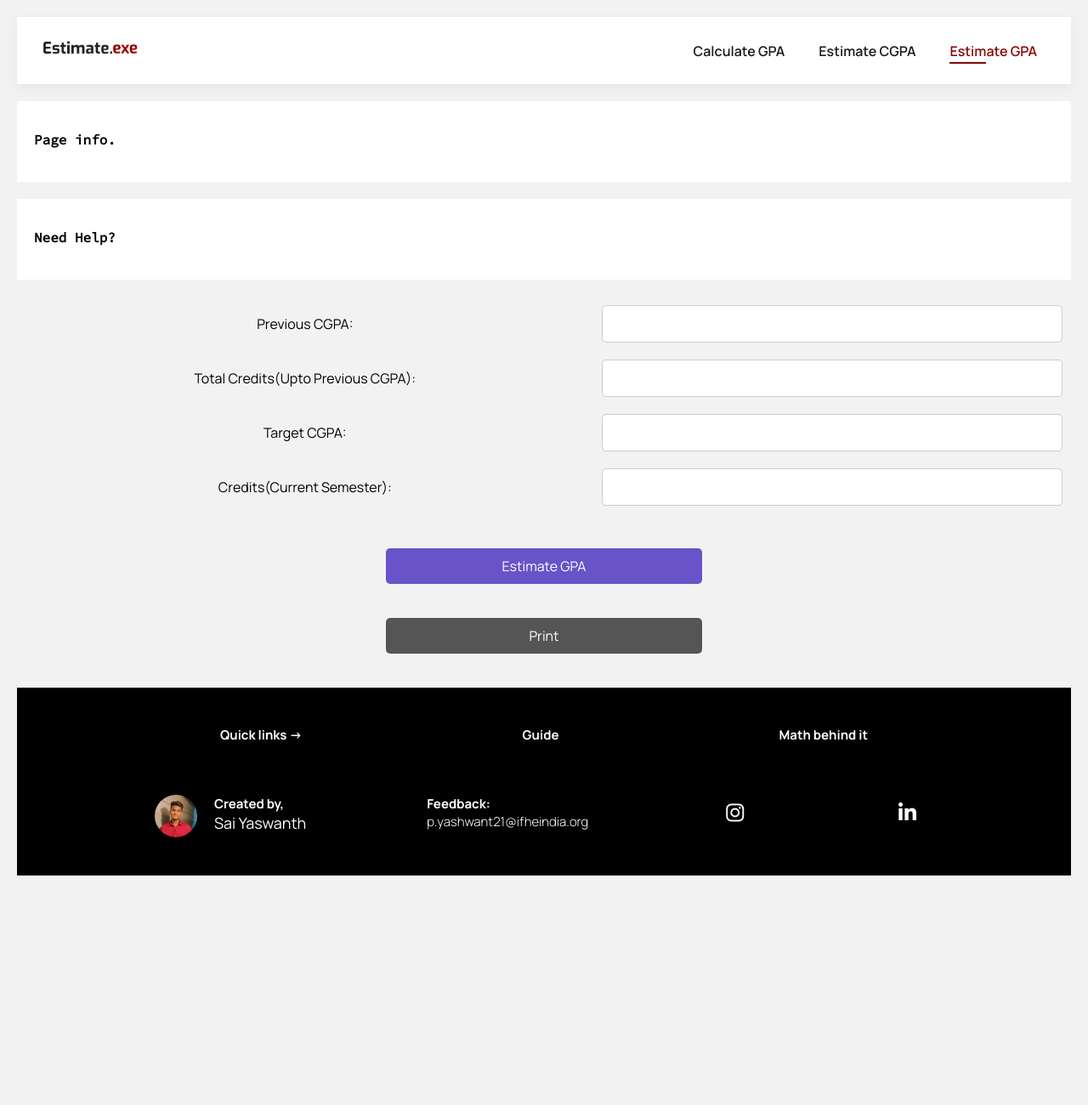
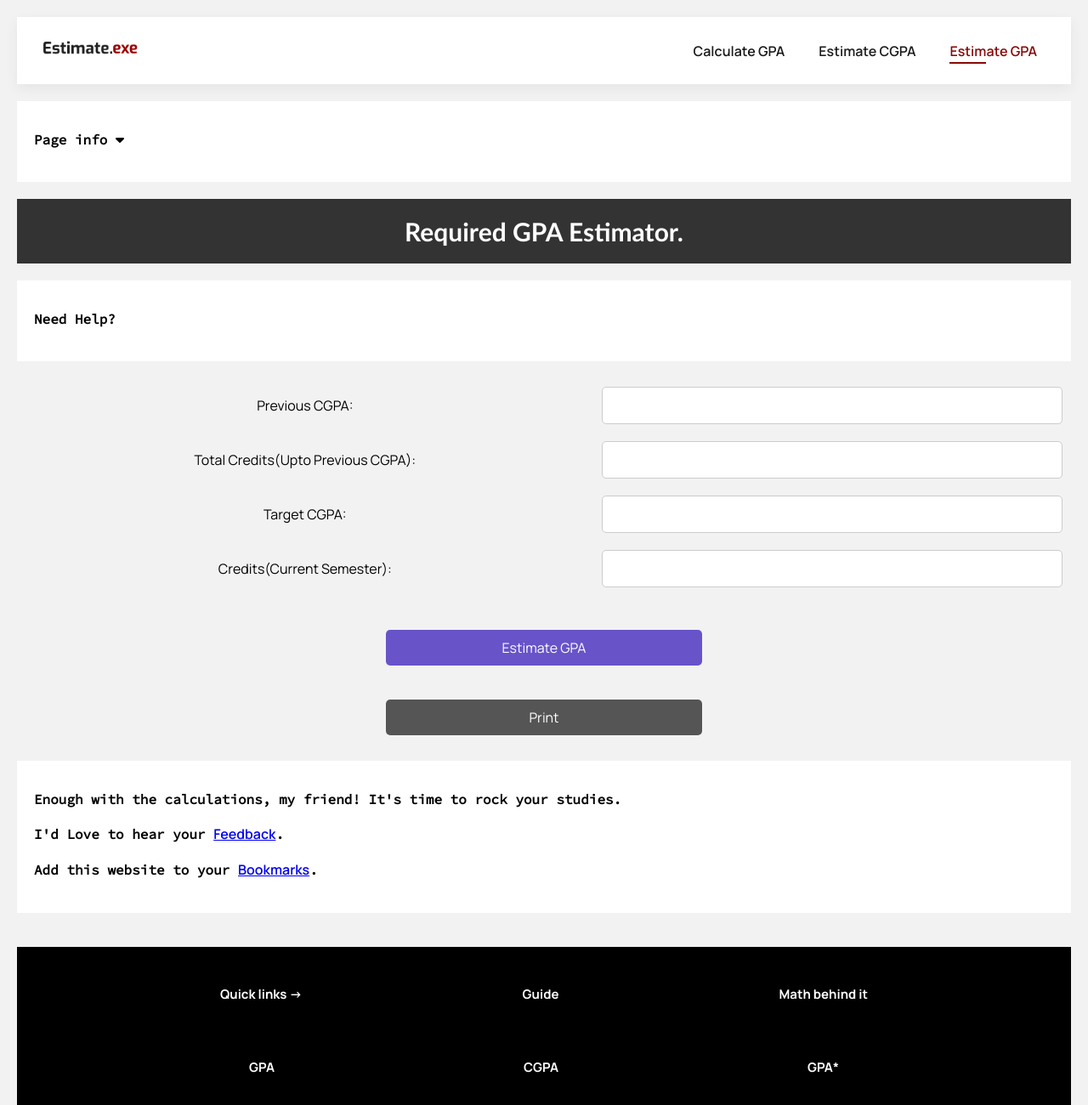
Before and after one commit to estimate-exe/estimate.exe, a plain HTML site: page gpaest.html in a window 1280 px wide. Shown: the top 1300 px of the page at 85% size. Before the commit the page ends 1050 px from the top, so only its background shows below. Drawn offline with Linux system fonts and the light colour scheme.

Commit message:
Add files via upload

```diff
--- a/gpaest.html
+++ b/gpaest.html
@@ -53,6 +53,7 @@ b{
     background-color: #ffffff;
     margin-top: 20px;
     padding: 20px;
+    cursor: pointer;
 }
 
 #intro h6{
@@ -217,17 +218,21 @@ button:hover {
         </div>
     </section>
     <section onclick="toggleDropdown()" id="intro" class="hidden">
-        <p onclick="toggleDropdown()">Page info.</p>
-        <span id="dropdownArea" class="hidden"><h6>Alright, we get it. You said it's the last time, but we know you can't resist our amazing tools. Alright then,<br><br>
+        <p>Page info <i class="fa-solid fa-caret-down" style="color: #000000;"></i></p>
+        <span id="dropdownArea" class="hidden"><h6>Alright, I get it. You said it's the last time, but I know you can't resist these amazing tools. Alright then,<br><br>
         This tool will help you determine the GPA you need to score in your current semester in order to reach a specific CGPA goal. It takes into account your previous CGPA, the total number of credits upto that semester, the desired CGPA you wish to achieve and the credits in the current semester.<br><br>
         If you want to calculate only the current semester GPA, you can click <a href="index.html">here</a>.<br><br>
         If you wish to calculate your CGPA (Cumulative Grade Point Average), you can click <a href="cgpaest.html">here</a>.<br><br>
         Feel free to use the help button provided if you need any assistance.<br><br>
-        I suggest you go through the <a href="">guide</a> for a better understanding of this tool.</h6></span>
+        I suggest you go through the <a href="Estimate.exe_Guide.pdf">guide</a> for a better understanding of this tool.</h6></span>
+    </section>
+
+    <section id="text3">
+        <div><h4>Required GPA Estimator.</h4></div>
     </section>
 
     <section onclick="toggleDropdown2()" id="intro" class="hidden2">
-        <p onclick="toggleDropdown2()">Need Help?</p>
+        <p>Need Help?</p>
         <span id="dropdownArea2" class="hidden2"><h6>This tool will help you determine the GPA you need to score in your current semester in order to reach a specific CGPA goal. It takes into account your previous CGPA, the total number of credits upto that semester, the desired CGPA you wish to achieve and the credits in the current semester.<br><br>
             <b>Inputs:</b><br><br>
             <b>Previous CGPA:</b> It is the CGPA you scored upto the previous semester (before this semester).<br>
@@ -238,7 +243,7 @@ button:hover {
             <b>Output:</b><br><br>
             You will get the required GPA of the current semester you need to score to achieve the target CGPA.<br><br>
             <b>Note:</b>Sometimes if your Target CGPA is high then the required GPA will exceed 10. In that case try to reduce the Target CGPA<br><br>
-            Feel free to refer the <a href="">guide</a> for a better understanding.<br><br>
+            Feel free to refer the <a href="Estimate.exe_Guide.pdf">guide</a> for a better understanding.<br><br>
             <a href="index.html">Calculate GPA</a><br><br>
             <a href="cgpaest.html">Calculate CGPA</a>
         </h6></span>
@@ -272,12 +277,26 @@ button:hover {
             <div id="prtdiv"><button type="button" id="printButton2">Print</button></div>
     </section>
 
+    <section id="intro">
+        <span>
+            <p>Enough with the calculations, my friend! It's time to rock your studies.</p>
+            <p>I'd Love to hear your <a href="mailto:p.yashwant21@ifheindia.org">Feedback</a>.</p>
+        <p>Add this website to your <a href="javascript:window.external.AddFavorite('https://estimate-exe.github.io/estimate.exe/', 'Estimate.exe')">Bookmarks</a>.</p>
+            </span>
+
+            </section>
+
     <section id="footerid">
         <div id="cont1">
-          <a href="123"><h6>Quick links -></h6></a>
-          <a href="1234"><h6>Guide</h6></a>
-          <a href="12345"><h6>Math behind it</h6></a>
+          <a href="index.html"><h6>Quick links -></h6></a>
+          <a href="Estimate.exe_Guide.pdf"><h6>Guide</h6></a>
+          <a href="Estimate.exe_Mathbehindit.pdf"><h6>Math behind it</h6></a>
         </div>
+        <div id="cont1">
+            <a href="index.html"><h6>GPA</h6></a>
+            <a href="cgpaest.html"><h6>CGPA</h6></a>
+            <a href="gpaest.html"><h6>GPA*</h6></a>
+          </div>
         <div id="cont2">
             <div id="bio">
             <div id="myphoto">
--- a/style.css
+++ b/style.css
@@ -277,3 +277,19 @@ border-radius: 50%;
         padding-top: 20px;
       }
     }
+
+    #text3 {
+        display: flex;
+        justify-content: center;
+        align-items: center;
+      background-color: #333333;
+        margin-top: 20px;
+        padding: 20px;
+      }
+
+      #text3 h4 {
+        text-align: center;
+        font-size: 30px;
+        color: white;
+        font-family:'Gill Sans', 'Gill Sans MT', Calibri, 'Trebuchet MS', sans-serif;
+      }
```
Also changed, not shown: cgpaest.html (+31 -9 lines), index.html (+27 -7 lines), 2 other files.
